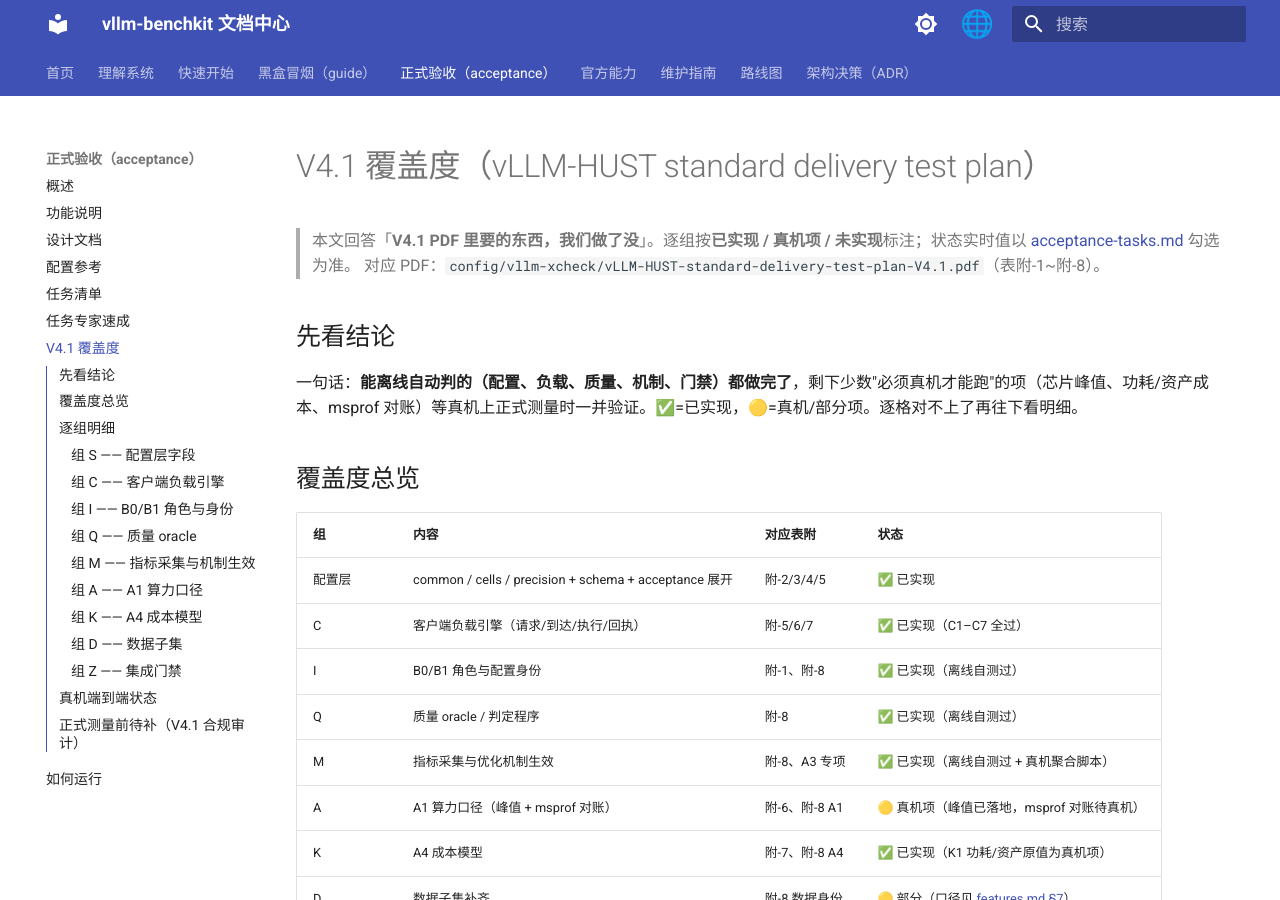
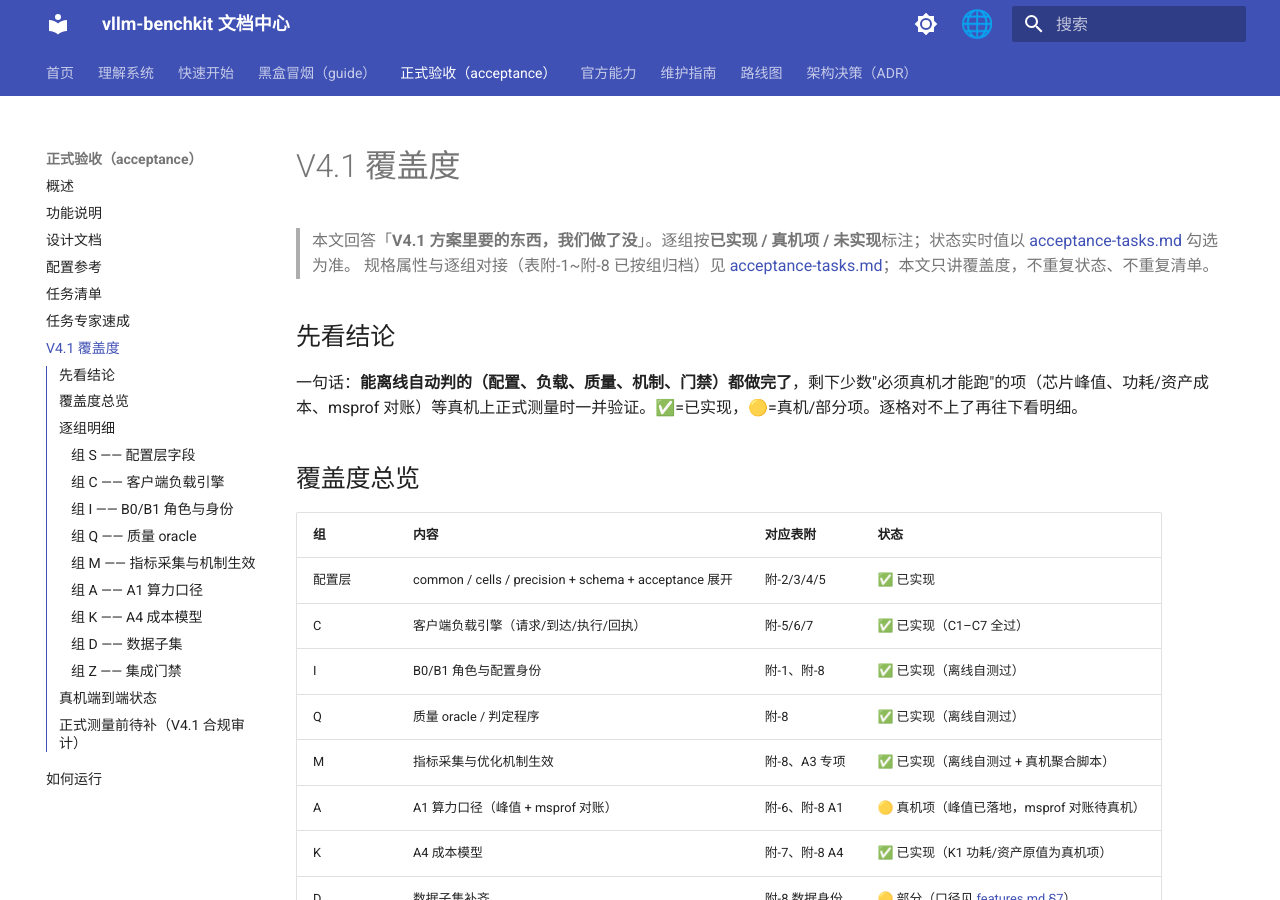
Before and after one commit to SuccinctPaul/vllm-benchkit, an MkDocs documentation site: the page built from docs/acceptance/v41-coverage.md, in a window 1280 px wide and 900 px high. Built offline with MkDocs 1.6.1 and Material for MkDocs 9.7.7, drawn with Linux system fonts in a browser that asks for light colours.

Commit message:
docs: remove external spec reference and stop tracking the plan document

```diff
--- a/docs/acceptance/v41-coverage.md
+++ b/docs/acceptance/v41-coverage.md
@@ -1,7 +1,7 @@
-# V4.1 覆盖度（vLLM-HUST standard delivery test plan）
+# V4.1 覆盖度
 
-> 本文回答「**V4.1 PDF 里要的东西，我们做了没**」。逐组按**已实现 / 真机项 / 未实现**标注；状态实时值以 [acceptance-tasks.md](./acceptance-tasks.md) 勾选为准。
-> 对应 PDF：`config/vllm-xcheck/vLLM-HUST-standard-delivery-test-plan-V4.1.pdf`（表附-1~附-8）。
+> 本文回答「**V4.1 方案里要的东西，我们做了没**」。逐组按**已实现 / 真机项 / 未实现**标注；状态实时值以 [acceptance-tasks.md](./acceptance-tasks.md) 勾选为准。
+> 规格属性与逐组对接（表附-1~附-8 已按组归档）见 [acceptance-tasks.md](./acceptance-tasks.md)；本文只讲覆盖度，不重复状态、不重复清单。
 
 ## 先看结论
 
```
Also changed, not shown: docs/acceptance/README.md (+3 -3 lines), docs/acceptance/acceptance-tasks.md (+1 -1 lines), docs/adr/0008-vllm-xcheck-acceptance-design-principles.md (+1 -1 lines), docs/adr/0009-a4-mt-isolation-tuning.md (+1 -1 lines), 1 other file.
